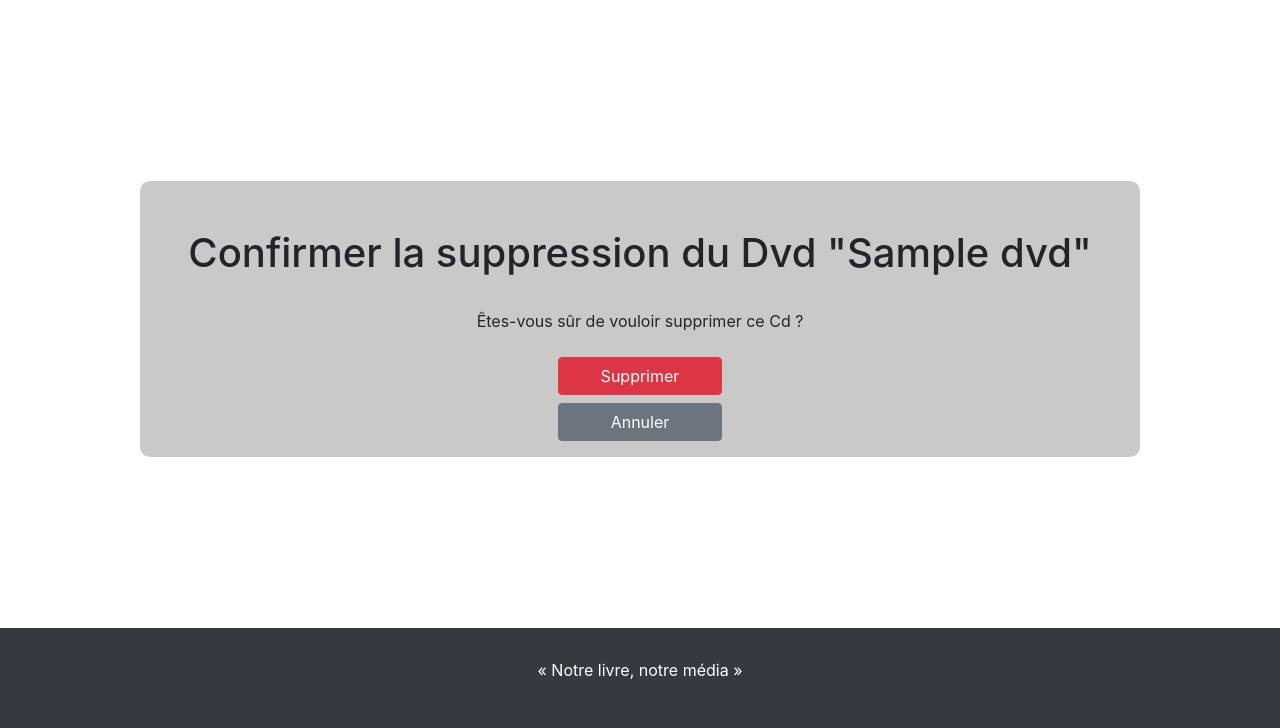
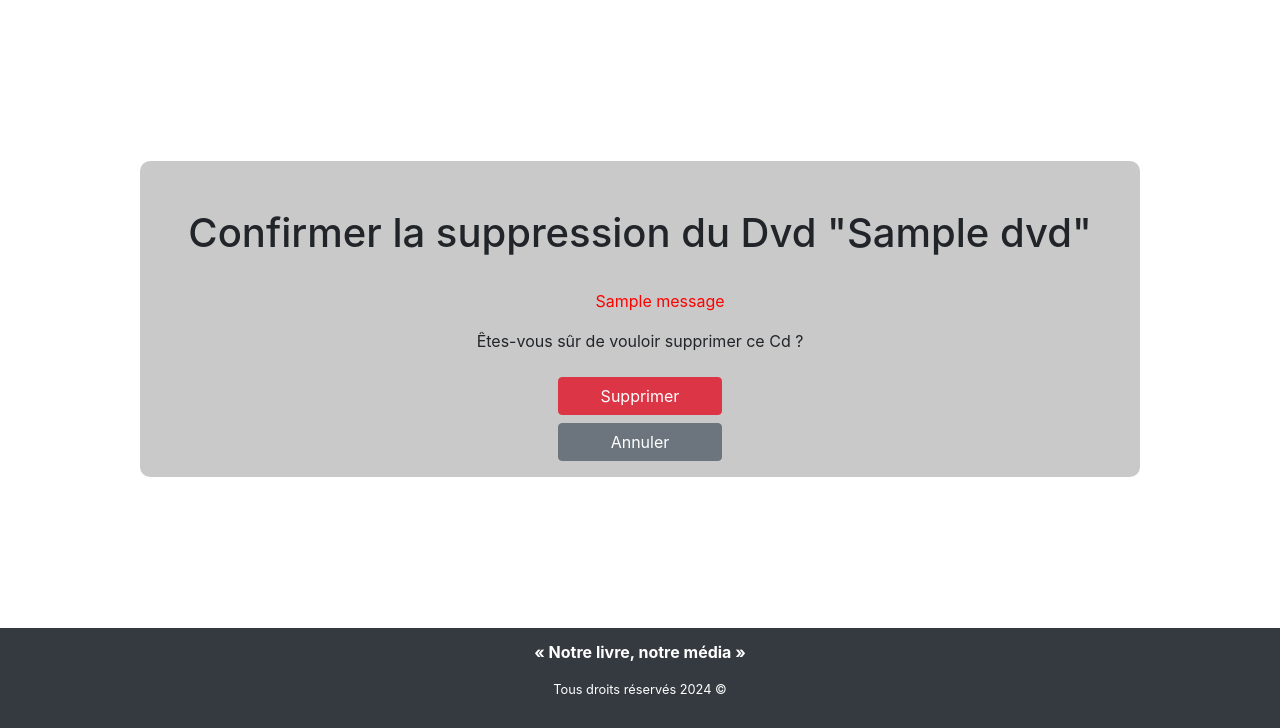
Before and after one commit to masterxamss/MEDIA-LIBRARY, a Django app: a page that uses media_library/templates/base.html in a window 1280 px wide. Shown: the part 72-800 px from the top of the page. Run offline with Django 5.2, Linux system fonts and the light colour scheme; a user stored in the database is signed in; tables that the repository leaves empty hold one stand-in row (values such as "Sample post"); one stand-in notice (Sample message) is shown.

Commit message:
final considerations

```diff
--- a/media_library/library/templates/library/cds/cd_form.html
+++ b/media_library/library/templates/library/cds/cd_form.html
@@ -11,7 +11,7 @@
 
 {% block content %}
     <section class="cd-form">
-        <h1 class="text-center">Créer un nouveau Cd</h1>
+        <h1 class="text-center">CDs</h1>
         {% if form.errors %}
         <div id="alert">
           <h2>L'enregistrement du Cd a échoué</h2>
--- a/media_library/library/templates/library/dvds/dvd_confirm_delete.html
+++ b/media_library/library/templates/library/dvds/dvd_confirm_delete.html
@@ -7,6 +7,15 @@
 {% block content %}
     <section class="confirm-delete">
         <h1>Confirmer la suppression du Dvd "{{ dvd.title }}"</h1>
+        {% if messages %}
+        <ul class="messages">
+            {% for message in messages %}
+                <li{% if message.tags %} class="{{ message.tags }}"{% endif %}>
+                    {{ message }}
+                </li>
+            {% endfor %}
+        </ul>
+        {% endif %}
         <form method="POST">
             {% csrf_token %}
             <p>Êtes-vous sûr de vouloir supprimer ce Cd ?</p>
--- a/media_library/library/templates/library/dvds/dvd_form.html
+++ b/media_library/library/templates/library/dvds/dvd_form.html
@@ -11,7 +11,7 @@
 
 {% block content %}
     <section class="cd-form">
-        <h1 class="text-center">Créer un nouveau Dvd</h1>
+        <h1 class="text-center">DVDs</h1>
         {% if form.errors %}
         <div id="alert">
           <h2>L'enregistrement du Dvd a échoué</h2>
--- a/media_library/library/templates/library/members/member_form.html
+++ b/media_library/library/templates/library/members/member_form.html
@@ -11,7 +11,7 @@
 
 {% block content %}
     <section class="book-form">
-        <h1 class="text-center">Créer un nouveau membre</h1>
+        <h1 class="text-center">Membres</h1>
         {% if form.errors %}
         <div id="alert">
           <h2>L'enregistrement du membre a échoué</h2>
--- a/media_library/library/templates/library/reservations/reservation_confirm_delete.html
+++ b/media_library/library/templates/library/reservations/reservation_confirm_delete.html
@@ -10,8 +10,8 @@
         <form method="POST">
             {% csrf_token %}
             <p>Êtes-vous sûr de vouloir supprimer cette réserve ?</p>
-            <button type="submit" class="btn btn-danger">Supprimer</button>
-            <a href="{% url 'gest-reservations' %}" class="btn btn-secondary">Annuler</a>
+            <button type="submit" class="btn btn-danger w-50">Supprimer</button>
+            <a href="{% url 'gest-reservations' %}" class="btn btn-secondary w-50">Annuler</a>
         </form>
     </section>
 {% endblock %}
--- a/media_library/library/templates/library/reservations/reservation_form.html
+++ b/media_library/library/templates/library/reservations/reservation_form.html
@@ -33,8 +33,8 @@
                 </div>
             {% endfor %}
             <button class="btn btn-success btn-block" type="submit">Enregistrer</button>
-            <input class="btn btn-primary btn-block" type="reset" value="Reset">
+            <input class="btn btn-info btn-block" type="reset" value="Réinitialiser">
+            <a href="{% url 'gest-reservations' %}" class="btn btn-dark btn-sm mt-1" role="buttone">Retourner</a>
         </form>
-        <a href="{% url 'gest-reservations' %}" class="btn btn-primary btn-lg mt-1" role="buttone">Retourner</a>
     </section>
 {% endblock %}
--- a/media_library/library/views/dvds/delete_view.py
+++ b/media_library/library/views/dvds/delete_view.py
@@ -2,7 +2,8 @@ from django.shortcuts import redirect
 from django.urls import reverse_lazy
 from django.contrib.auth.mixins import LoginRequiredMixin
 from django.views.generic import DeleteView
-from library.models import Dvd
+from library.models import Dvd, MediaReservations
+from django.contrib import messages
 
 import logging
 
@@ -18,28 +19,41 @@ class DvdDeleteView(LoginRequiredMixin, DeleteView):
 
     def post(self, request, *args, **kwargs):
         """
-        Handles a POST request to delete a Dvd.
+        Handles a POST request to delete a dvd.
 
-        Retrieves the Dvd ID from the URL, gets the Dvd object from the
-        database, and calls its delete method. Logs an info message with the
-        user and Dvd ID being deleted.
+        Retrieves the dvd object from the database, logs an info message with the user and
+        dvd ID being deleted, and calls its delete method. Logs an error message with the user
+        and dvd ID if an error occurs.
+
+        Checks if the dvd is present in one or more reservations. If it is, logs an error message
+        with the user and dvd ID, adds an error message to the request, and renders the form
+        again with the error message.
 
         Args:
-            request (HttpRequest): The POST request containing the Dvd ID to delete.
+            request (HttpRequest): The POST request containing the dvd ID to delete.
             *args: Additional arguments passed to the function.
             **kwargs: Additional keyword arguments passed to the function.
 
         Returns:
-            HttpResponse: A redirect response to the Dvd list.
+            HttpResponse: A redirect response to the dvd list.
 
-        Logs an info message with the user and Dvd ID being deleted.
-        Logs an error message with the user and Dvd ID if an error occurs.
+        Logs an info message with the user and dvd ID being deleted.
+        Logs an error message with the user and dvd ID if an error occurs.
         """
         self.object = self.get_object()
         try:
             logger.info('User %s is attempting to delete dvd ID: %s',
                         self.request.user, self.object.id)
             logger.debug(f'Details dvd before delete : {self.object}')
+
+            active_reservations = MediaReservations.objects.filter(dvd=self.object, returned=False)
+
+            if active_reservations.exists():
+                logger.error('Error deleting DVD %s: The DVD is present in one or more reservations.',
+                            self.object.id)
+                messages.error(request, "Ce DVD ne peut pas être annulé. Il y a des emprunts qui n'ont pas encore été retournés.")
+                return self.render_to_response(self.get_context_data())
+
             response = self.delete(request, *args, **kwargs)
             logger.info('Dvd deleted successfully')
             return response
--- a/media_library/static/app.css
+++ b/media_library/static/app.css
@@ -155,3 +155,9 @@ footer{
     flex-direction: column;
     gap:.5rem
 }
+
+.messages{
+    list-style: none;
+    color: Red;
+
+}
--- a/media_library/templates/base.html
+++ b/media_library/templates/base.html
@@ -49,7 +49,12 @@
     </main>
 
     <footer class="bg-dark text-white">
-      <p>« Notre livre, notre média »</p>
+      <strong>
+      <p class="text-center">« Notre livre, notre média »</p>
+        <small>
+          <p class="text-center">Tous droits réservés 2024 ©</p>
+        </small>
+      </strong>
     </footer>
 
     <script
```
Also changed, not shown: media_library/library/templates/library/books/book_confirm_delete.html (+9 -0 lines), media_library/library/templates/library/cds/cd_confirm_delete.html (+9 -0 lines), media_library/library/templates/library/members/member_confirm_delete.html (+9 -0 lines), media_library/library/views/books/delete_view.py (+11 -1 lines), media_library/library/views/cds/delete_view.py (+11 -1 lines), media_library/library/views/members/delete_view.py (+20 -7 lines).
